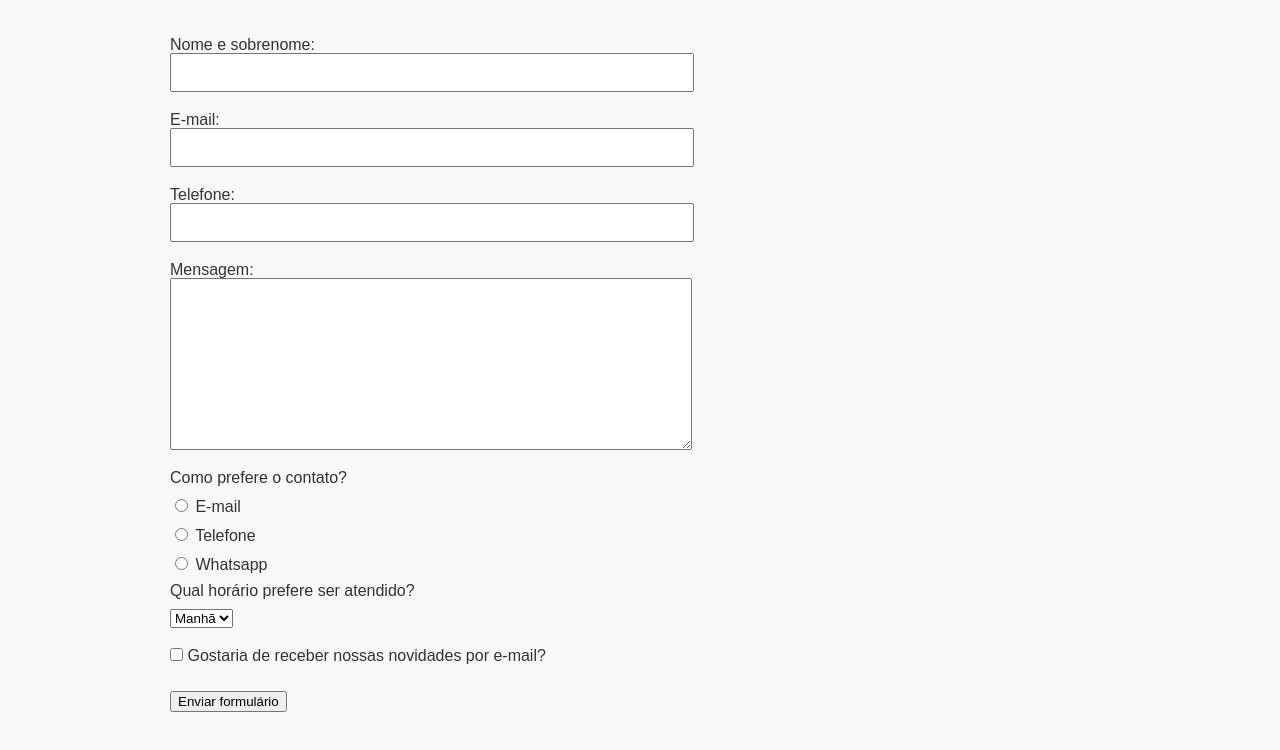
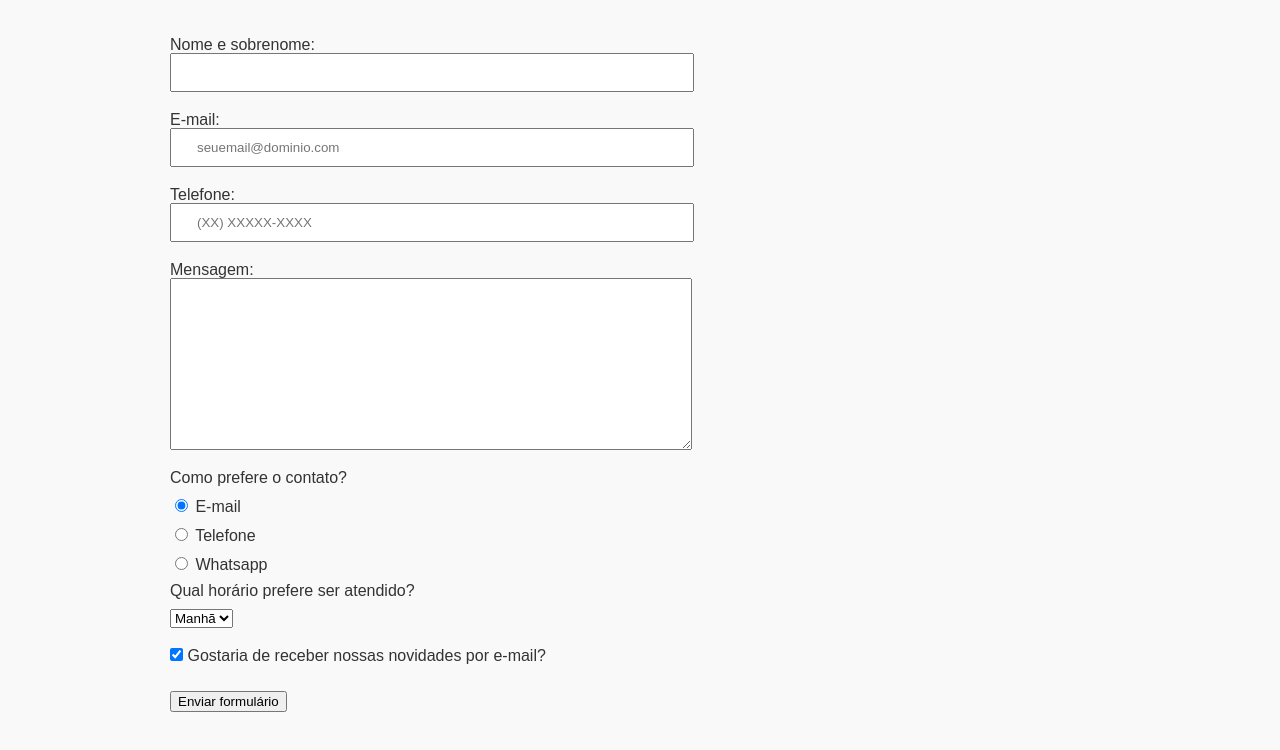
Before and after one commit to strawndri/html-e-css-IV, a plain HTML site: page contato.html in a window 1280 px wide. Shown: the part 218-968 px from the top of the page. Drawn offline with Linux system fonts and the light colour scheme.

Commit message:
Adicionando 'required' para tornar campos obrigatórios, 'checked' para marcar radiobuttons e checkboxes e placeholder para ajudar o usuário a digitar nos campos

```diff
--- a/contato.html
+++ b/contato.html
@@ -24,25 +24,25 @@
         <form>
             <label>
                 Nome e sobrenome:
-                <input type="text" class="input-padrao">
+                <input type="text" class="input-padrao" required>
             </label>
             <label>
                 E-mail:
-                <input type="mail" class="input-padrao">
+                <input type="email" class="input-padrao" required placeholder="seuemail@dominio.com">
             </label>
             <label>
                 Telefone:
-                <input type="tel" class="input-padrao">
+                <input type="tel" class="input-padrao" required placeholder="(XX) XXXXX-XXXX">
             </label>
             <label>
                 Mensagem:
-                <textarea cols="70" rows="10" class="input-padrao"></textarea>
+                <textarea cols="70" rows="10" class="input-padrao" required></textarea>
             </label>
 
             <div>
                 <p>Como prefere o contato?</p>
                 <label>
-                    <input name="contato" type="radio" value="email">
+                    <input name="contato" type="radio" value="email" checked>
                     E-mail
                 </label>
                 <label>
@@ -66,7 +66,7 @@
             </div>
 
             <label>
-                <input type="checkbox" class="checkbox">
+                <input type="checkbox" class="checkbox" checked>
                 Gostaria de receber nossas novidades por e-mail?
             </label>
 
```
